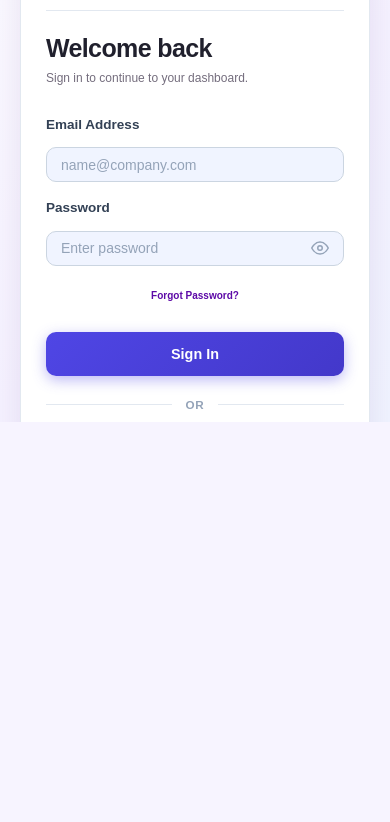
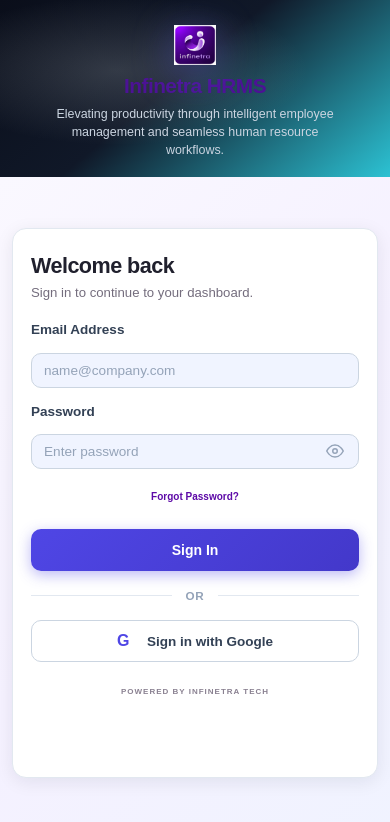
Before and after one commit to KummethaHarshavardhan/HRMS_Dummy, a React (Vite) app in the folder client/: page /login in a window 390 px wide. Shown: the top 822 px of the page. Built offline with nearby package versions, Linux system fonts and the light colour scheme; no server answers.

Commit message:
Fix mobile responsiveness on Login and Document Verification pages

```diff
--- a/client/src/pages/Documents/DocumentVerification.css
+++ b/client/src/pages/Documents/DocumentVerification.css
@@ -151,6 +151,13 @@
 .doc-filter-select:focus {
   border-color: #3b82f6;
   box-shadow: 0 0 0 3px rgba(59, 130, 246, 0.15);
+}
+
+.doc-search-wrapper {
+  position: relative;
+  min-width: 240px;
+  flex: 1;
+  max-width: 360px;
 }
 
 .doc-all-btn {
@@ -630,8 +637,11 @@
 /* ── Responsive Breakpoints ──────────────────────────────── */
 @media (max-width: 768px) {
   .doc-verification-page {
-    padding: 16px;
+    padding: 16px 12px;
     gap: 16px;
+    width: 100%;
+    max-width: 100%;
+    box-sizing: border-box;
   }
 
   .doc-verification-header {
@@ -653,19 +663,45 @@
   }
 
   .doc-filter-panel {
-    padding: 14px 16px;
+    padding: 14px 14px;
   }
 
   .doc-filter-row {
     flex-direction: column;
     align-items: stretch;
     gap: 12px;
+    width: 100%;
+  }
+
+  .doc-status-tabs {
+    overflow-x: auto;
+    width: 100%;
+    -webkit-overflow-scrolling: touch;
+    flex-wrap: nowrap;
+    padding: 4px;
+    scrollbar-width: none;
+  }
+
+  .doc-status-tabs::-webkit-scrollbar {
+    display: none;
+  }
+
+  .doc-status-tab-btn {
+    white-space: nowrap;
+    flex-shrink: 0;
+  }
+
+  .doc-search-wrapper {
+    min-width: 0;
+    width: 100%;
+    max-width: 100%;
   }
 
   .doc-filter-controls {
     flex-direction: column;
     align-items: stretch;
     width: 100%;
+    gap: 10px;
   }
 
   .doc-filter-group {
@@ -673,16 +709,48 @@
     width: 100%;
   }
 
+  .doc-all-btn {
+    width: 100%;
+    justify-content: center;
+    margin-top: 0;
+  }
+
+  .doc-refresh-btn {
+    width: 100%;
+    justify-content: center;
+    margin-left: 0 !important;
+  }
+
+  .doc-table-card {
+    width: 100%;
+    max-width: 100%;
+    overflow: hidden;
+  }
+
+  .doc-table-card .hrms-table-scroll-body {
+    overflow-x: auto;
+    width: 100%;
+    max-width: 100%;
+    -webkit-overflow-scrolling: touch;
+  }
+
+  .doc-table-card .hrms-table {
+    width: 100%;
+    min-width: 780px;
+  }
+
   .reject-modal-doc-summary {
     flex-direction: column;
     align-items: flex-start;
     gap: 10px;
+    width: 100%;
+    box-sizing: border-box;
   }
 }
 
 @media (max-width: 480px) {
   .doc-verification-page {
-    padding: 12px;
+    padding: 12px 8px;
   }
 
   .doc-verification-stats {
@@ -690,9 +758,17 @@
     gap: 8px;
   }
 
+  .doc-verification-title h1 {
+    font-size: 20px;
+  }
+
+  .doc-filter-panel {
+    padding: 12px 10px;
+  }
+
   .reject-modal-preview {
-    width: 70px;
-    height: 70px;
+    width: 60px;
+    height: 60px;
   }
 
   .reject-modal-filename {
@@ -700,8 +776,11 @@
   }
 
   .reject-reason-textarea {
-    width: 100%;
-    box-sizing: border-box;
+    width: 100% !important;
+    max-width: 100% !important;
+    box-sizing: border-box !important;
+    min-height: 85px;
+    font-size: 13px;
   }
 
   .full-preview-img {
--- a/client/src/pages/Documents/DocumentVerification.jsx
+++ b/client/src/pages/Documents/DocumentVerification.jsx
@@ -506,7 +506,7 @@ export default function DocumentVerification() {
           </div>
 
           {/* Search bar inside toolbar */}
-          <div style={{ position: "relative", minWidth: 240 }}>
+          <div className="doc-search-wrapper">
             <FiSearch
               size={15}
               style={{
@@ -549,7 +549,7 @@ export default function DocumentVerification() {
             </div>
 
             {/* Control 2: Employee */}
-            <div className="doc-filter-group" style={{ minWidth: 240 }}>
+            <div className="doc-filter-group">
               <label htmlFor="filter-emp">Employee</label>
               <select
                 id="filter-emp"
@@ -584,10 +584,9 @@ export default function DocumentVerification() {
             {/* Refresh */}
             <button
               type="button"
-              className="doc-all-btn"
+              className="doc-all-btn doc-refresh-btn"
               onClick={fetchDocuments}
               title="Refresh document list"
-              style={{ marginLeft: "auto" }}
             >
               <FiRefreshCw size={14} />
               Refresh
--- a/client/src/pages/Login/Login.css
+++ b/client/src/pages/Login/Login.css
@@ -538,44 +538,147 @@ html:has(.login-container) {
 /* ──────────────────────────────────────
    RESPONSIVE — tablet & mobile
    ────────────────────────────────────── */
-@media (max-width: 1024px) {
-  .login-container {
-    position: relative;
-    inset: auto;
-    min-height: 100vh;
-    height: auto;
-    overflow: visible;
+@media (max-width: 900px) {
+  html:has(.login-container),
+  body:has(.login-container) {
+    overflow: auto !important;
+    height: auto !important;
+    min-height: 100vh !important;
   }
 
+  .login-container {
+    position: relative !important;
+    inset: auto !important;
+    width: 100% !important;
+    min-height: 100vh !important;
+    height: auto !important;
+    flex-direction: column !important;
+    overflow-y: auto !important;
+    overflow-x: hidden !important;
+  }
+
+  /* Option (a): Left branding panel becomes a compact header banner on mobile */
   .login-left {
+    display: flex !important;
+    flex: 0 0 auto !important;
+    width: 100% !important;
+    height: auto !important;
+    min-height: unset !important;
+    padding: 32px 20px 22px 20px !important;
+  }
+
+  .brand-section {
+    max-width: 100% !important;
+  }
+
+  .logo-image {
+    width: 48px !important;
+    height: 48px !important;
+    margin: 0 auto 10px auto !important;
+  }
+
+  .brand-section h1 {
+    font-size: 1.45rem !important;
+    margin-bottom: 6px !important;
+  }
+
+  .brand-description {
+    font-size: 0.825rem !important;
+    line-height: 1.45 !important;
+    max-width: 380px !important;
+    margin: 0 auto !important;
+    color: #cbd5e1 !important;
+  }
+
+  .feature-cards {
+    display: none !important;
+  }
+
+  /* Mobile logo inside form is hidden since top banner has full branding */
+  .mobile-logo-header {
     display: none !important;
   }
 
   .login-right {
-    width: 100%;
-    height: auto;
-    min-height: 100vh;
-    align-items: flex-start;
-    padding: 32px 20px;
+    flex: 1 1 auto !important;
+    width: 100% !important;
+    height: auto !important;
+    min-height: unset !important;
+    padding: 24px 16px 40px 16px !important;
+    align-items: center !important;
+    overflow: visible !important;
   }
 
   .login-form-box {
-    max-width: 480px;
-    margin: 0 auto;
-  }
-
-  .mobile-logo-header {
-    display: flex;
+    max-width: 440px !important;
+    width: 100% !important;
+    margin: 0 auto !important;
   }
 }
 
 @media (max-width: 480px) {
+  .login-left {
+    padding: 24px 16px 18px 16px !important;
+  }
+
+  .logo-image {
+    width: 42px !important;
+    height: 42px !important;
+    margin: 0 auto 8px auto !important;
+  }
+
+  .brand-section h1 {
+    font-size: 1.3rem !important;
+  }
+
+  .brand-description {
+    font-size: 0.78rem !important;
+    max-width: 300px !important;
+  }
+
   .login-right {
-    padding: 24px 16px;
+    padding: 16px 12px 32px 12px !important;
   }
 
   .login-form-box {
-    padding: 28px 22px 26px 22px;
-    border-radius: 14px;
+    padding: 24px 18px 20px 18px !important;
+    border-radius: 14px !important;
+    box-shadow: 0 4px 18px rgba(15, 23, 42, 0.08) !important;
+  }
+
+  .login-form-box h2 {
+    font-size: 1.35rem !important;
+    margin-bottom: 4px !important;
+  }
+
+  .subtitle {
+    font-size: 0.825rem !important;
+    margin-bottom: 18px !important;
+  }
+
+  .login-form-box .form-group {
+    margin-bottom: 14px !important;
+  }
+
+  .login-form-box .form-group input[type="email"],
+  .login-form-box .form-group input[type="password"],
+  .login-form-box .form-group input[type="text"] {
+    padding: 10px 12px !important;
+    font-size: 0.85rem !important;
+  }
+
+  .login-form-box .btn-primary {
+    height: 42px !important;
+    margin-top: 18px !important;
+    font-size: 0.875rem !important;
+  }
+
+  .login-form-box .btn-google {
+    height: 42px !important;
+    font-size: 0.845rem !important;
+  }
+
+  .login-form-box .divider {
+    margin: 16px 0 !important;
   }
 }
--- a/client/src/pages/SuperAdmin/SuperAdminDocumentVerification.jsx
+++ b/client/src/pages/SuperAdmin/SuperAdminDocumentVerification.jsx
@@ -495,8 +495,8 @@ export default function SuperAdminDocumentVerification() {
             ))}
           </div>
 
-          {/* Quick Search */}
-          <div style={{ position: "relative", minWidth: 260 }}>
+          {/* Search bar inside toolbar */}
+          <div className="sa-doc-search-wrapper">
             <FiSearch
               size={15}
               style={{
@@ -510,7 +510,7 @@ export default function SuperAdminDocumentVerification() {
             <input
               type="text"
               className="sa-doc-filter-input"
-              style={{ paddingLeft: 32 }}
+              style={{ paddingLeft: 32, width: "100%" }}
               placeholder="Search by file, category, HR, org..."
               value={searchTerm}
               onChange={(e) => setSearchTerm(e.target.value)}
@@ -521,7 +521,7 @@ export default function SuperAdminDocumentVerification() {
         <div className="sa-doc-filter-row">
           <div className="sa-doc-filter-controls">
             {/* Control 1: HR name */}
-            <div className="sa-doc-filter-group" style={{ minWidth: 260 }}>
+            <div className="sa-doc-filter-group">
               <label htmlFor="sa-filter-hr">HR name</label>
               <select
                 id="sa-filter-hr"
@@ -542,7 +542,7 @@ export default function SuperAdminDocumentVerification() {
             </div>
 
             {/* Control 2: Organization name */}
-            <div className="sa-doc-filter-group" style={{ minWidth: 260 }}>
+            <div className="sa-doc-filter-group">
               <label htmlFor="sa-filter-org">Organization name</label>
               <select
                 id="sa-filter-org"
@@ -573,10 +573,9 @@ export default function SuperAdminDocumentVerification() {
             {/* Refresh button */}
             <button
               type="button"
-              className="sa-doc-all-btn"
+              className="sa-doc-all-btn sa-doc-refresh-btn"
               onClick={fetchDocuments}
               title="Refresh document list"
-              style={{ marginLeft: "auto" }}
             >
               <FiRefreshCw size={14} />
               Refresh
```
Also changed, not shown: client/src/pages/SuperAdmin/SuperAdminDocumentVerification.css (+220 -3 lines).
